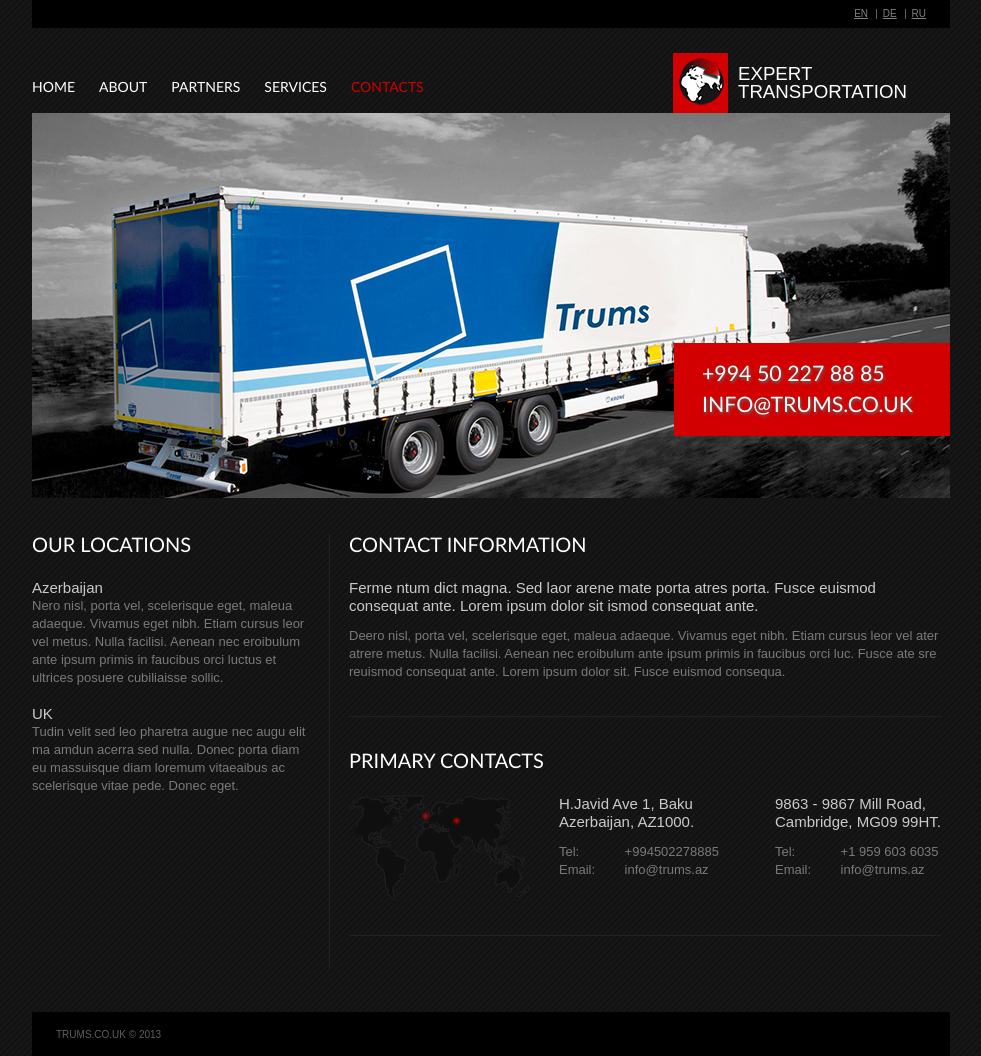
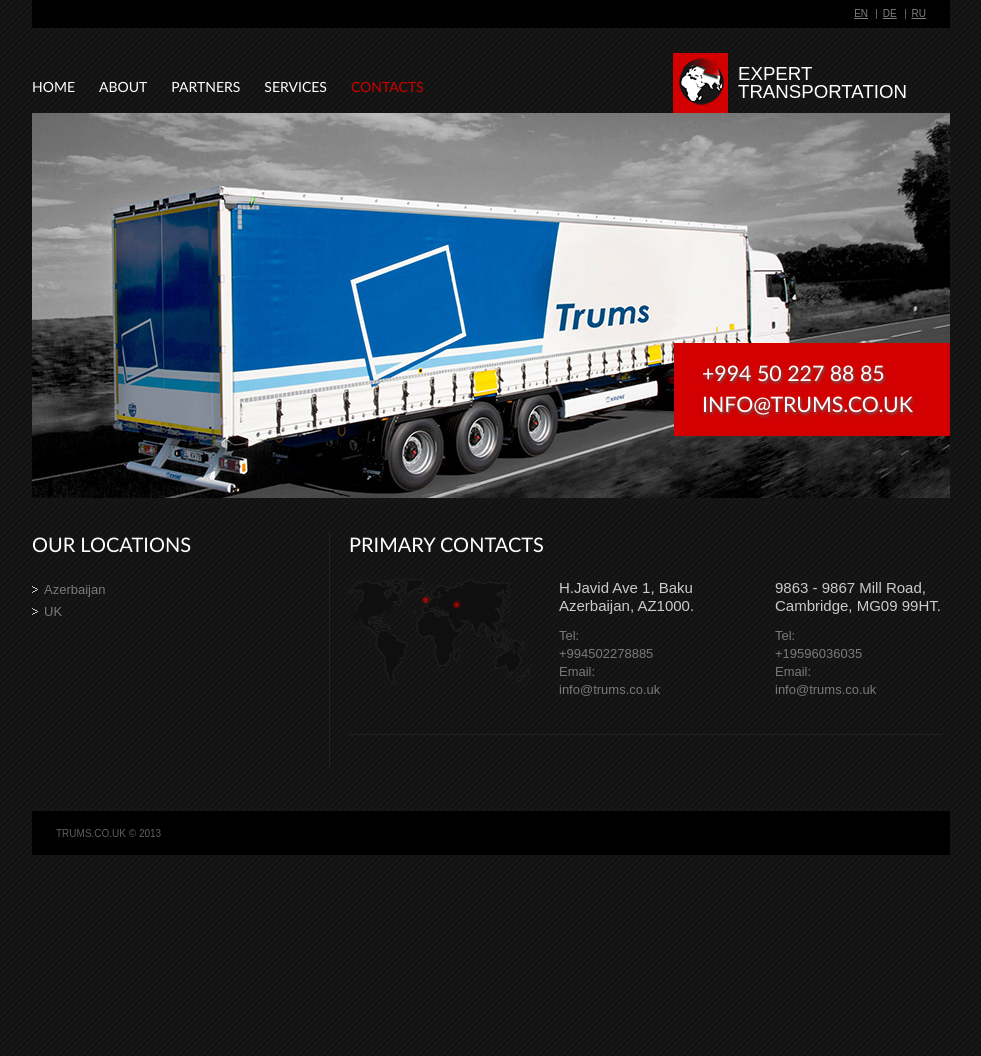
Before and after one commit to trumsaz/trumsaz.github.io, a Jekyll site: the page built from contacts.html, in a window 1280 px wide. Shown: the whole page, without its empty margins (149-1130 px from the left). Built offline with Jekyll 4.4.1, drawn with Linux system fonts in a browser that asks for light colours; Markdown is read by kramdown in place of the engine named in the settings; after the commit the page ends 900 px from its top, so only the background shows below that.

Commit message:
update contacts

```diff
--- a/contacts.html
+++ b/contacts.html
@@ -8,19 +8,12 @@
 <div class="container line">
 	<div class="col-1 col-pad">
 		<h3>our locations</h3>
-		<dl>
-			<dt>Azerbaijan</dt>
-			<dd>Nero nisl, porta vel, scelerisque eget, maleua adaeque. Vivamus eget nibh. Etiam cursus leor vel metus. Nulla facilisi. Aenean nec eroibulum ante ipsum primis in faucibus orci luctus et ultrices posuere cubiliaisse sollic.</dd>
-			<dt>UK</dt>
-			<dd>Tudin velit sed leo pharetra augue nec augu elit ma amdun acerra sed nulla. Donec porta diam eu massuisque diam loremum vitaeaibus ac scelerisque vitae pede. Donec eget.</dd>
-		</dl>
+		<ul>
+			<li>Azerbaijan</li>
+			<li>UK</li>
+		</ul>
 	</div>
 	<div class="col-2">
-		<div class="line-hor2">
-			<h3>Contact Information</h3>
-			<h6>Ferme ntum dict magna. Sed laor arene mate porta atres porta. Fusce euismod consequat ante. Lorem ipsum dolor sit ismod consequat ante.</h6>
-			Deero nisl, porta vel, scelerisque eget, maleua adaeque. Vivamus eget nibh. Etiam cursus leor vel ater atrere metus. Nulla facilisi. Aenean nec eroibulum ante ipsum primis in faucibus orci luc. Fusce ate sre reuismod consequat ante. Lorem ipsum dolor sit. Fusce euismod consequa.<br />
-		</div>
 		<div class="line-hor2">
 			<h3>primary contacts</h3>
 			<div class="container type2">
@@ -30,14 +23,14 @@
 				<div class="col-2 col-pad2">
 					<h6>H.Javid Ave 1, Baku<br />
 					Azerbaijan, AZ1000.</h6>
-					<span class="phone">Tel:</span> +994502278885<br />
-					<span class="phone">Email:</span> info@trums.az<br />
+					<span class="phone">Tel: +994502278885</span><br />
+					<span class="phone">Email: info@trums.co.uk</span><br />
 				</div>
 				<div class="col-3">
 					<h6>9863 - 9867 Mill Road, <br />
 					Cambridge, MG09 99HT.</h6>
-					<span class="phone">Tel:</span> +1 959 603 6035<br />
-					<span class="phone">Email:</span> info@trums.az<br />
+					<span class="phone">Tel: +19596036035</span><br />
+					<span class="phone">Email: info@trums.co.uk</span><br />
 				</div>
 			</div>
 		</div>
```
Also changed, not shown: de/contacts.html (+8 -15 lines), ru/contacts.html (+8 -15 lines).
